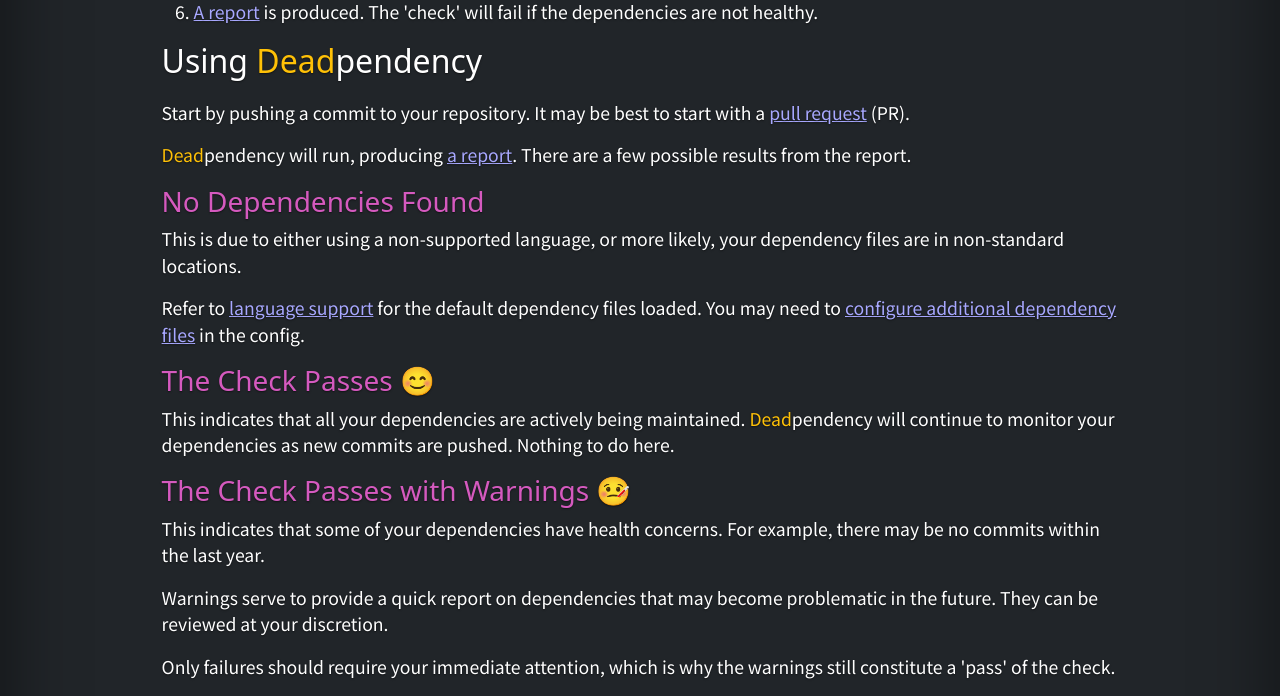
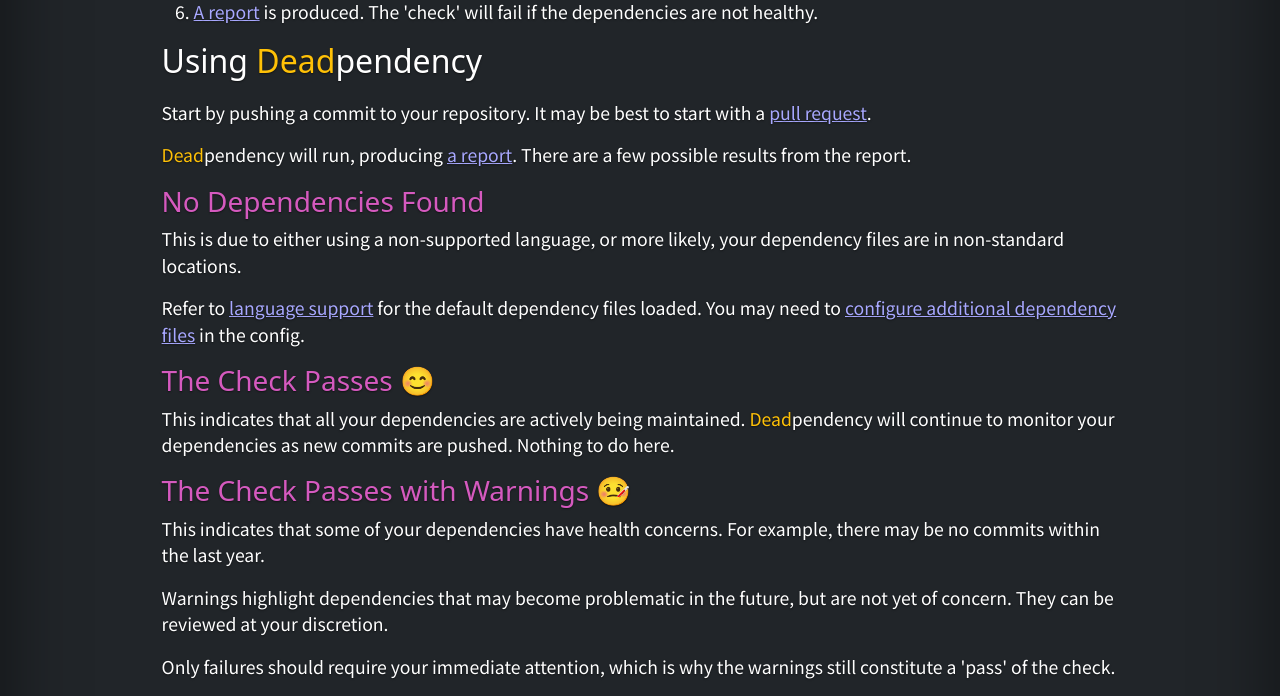
Before and after one commit to deadpendency/deadpendency.github.io, a Jekyll site: the page built from docs/getting-started.html, in a window 1280 px wide. Shown: the part 583-1279 px from the top of the page. Built offline with Jekyll 4.4.1, drawn with Linux system fonts in a browser that asks for light colours; nearby versions of some CDN libraries.

Commit message:
Getting started content

```diff
--- a/docs/getting-started.html
+++ b/docs/getting-started.html
@@ -36,7 +36,7 @@
 <h2>Using <span class="text-warning">Dead</span><span class="text-white">pendency</span></h2>
 
 <p>
-  Start by pushing a commit to your repository. It may be best to start with a <a href="https://docs.github.com/en/github/collaborating-with-issues-and-pull-requests/about-pull-requests">pull request</a> (PR).
+  Start by pushing a commit to your repository. It may be best to start with a <a href="https://docs.github.com/en/github/collaborating-with-issues-and-pull-requests/about-pull-requests">pull request</a>.
 </p>
 
 <p>
@@ -64,7 +64,7 @@
 </p>
 
 <p>
-  Warnings serve to provide a quick report on dependencies that may become problematic in the future. They can be reviewed at your discretion.
+  Warnings highlight dependencies that may become problematic in the future, but are not yet of concern. They can be reviewed at your discretion.
 </p>
 
 <p>
```
